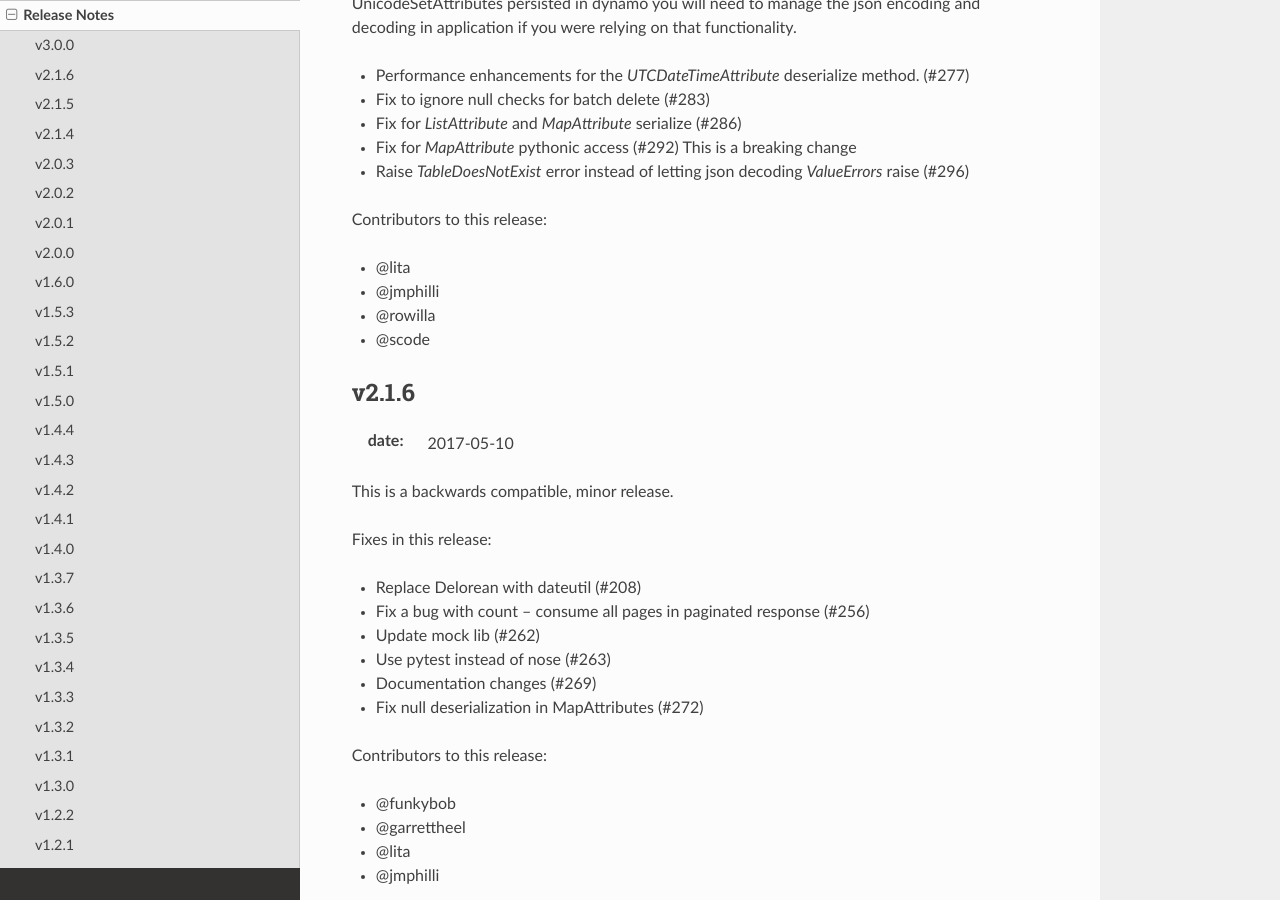
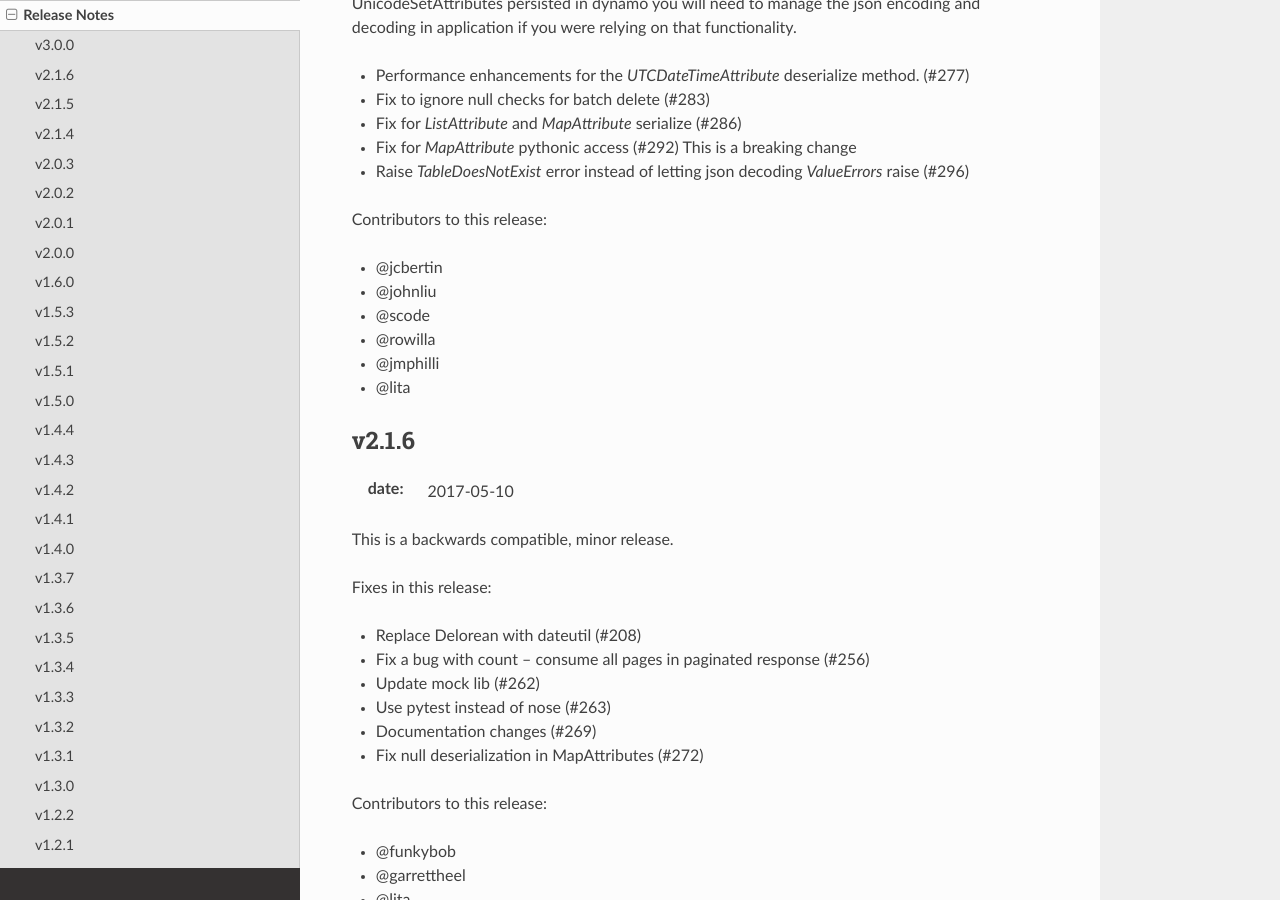
Before and after one commit to pynamodb/PynamoDB, a Sphinx documentation site: the page built from docs/release_notes.rst, in a window 1280 px wide and 900 px high, scrolled down 488 px. Built offline with Sphinx 7.4.7 and the Read the Docs theme 2.0.0, drawn with Linux system fonts in a browser that asks for light colours; pages that are not in the unit, such as notebooks, are missing from menus.

Commit message:
contributors

```diff
--- a/docs/release_notes.rst
+++ b/docs/release_notes.rst
@@ -23,10 +23,12 @@ If you have any UnicodeSetAttributes persisted in dynamo you will need to manage
 
 Contributors to this release:
 
+* @jcbertin
+* @johnliu
+* @scode
+* @rowilla
+* @jmphilli
 * @lita
-* @jmphilli
-* @rowilla
-* @scode
 
 v2.1.6
 ------
```
